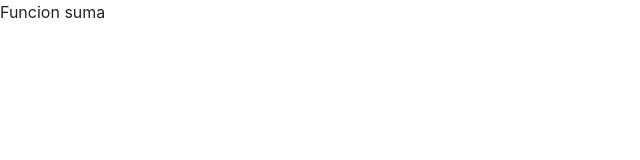
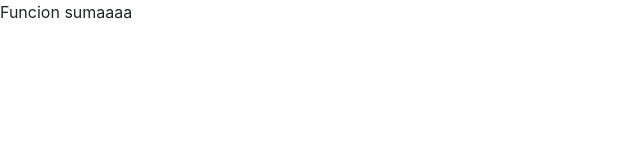
Before and after one commit to bs-arellano/Induccion-Matematica, a plain HTML site: page pages/pT2/ejemploPim.html in a window 1280 px wide. Shown: the full height of the page, 0-640 px from the left. Drawn offline with nearby package versions, Linux system fonts and the light colour scheme.

Commit message:
Update ejemploPim.html

```diff
--- a/pages/pT2/ejemploPim.html
+++ b/pages/pT2/ejemploPim.html
@@ -13,7 +13,7 @@
     </head>
     <body>
         <div>
-            Funcion suma
+            Funcion sumaaaa
         </div>
     </body>
 </html>
```
